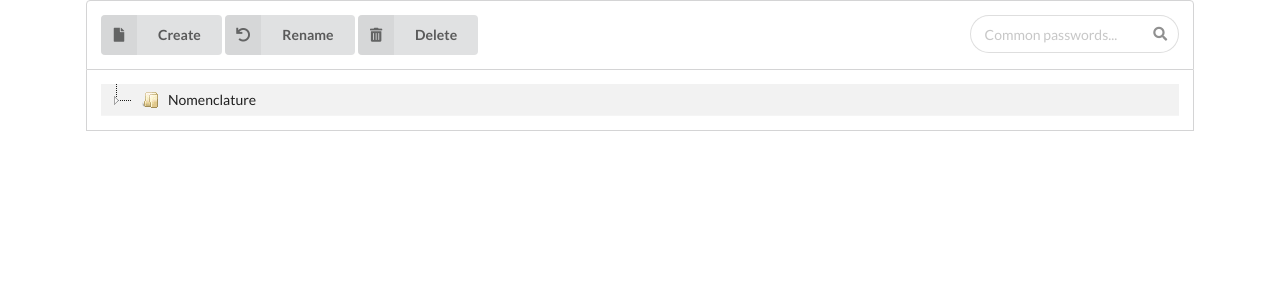
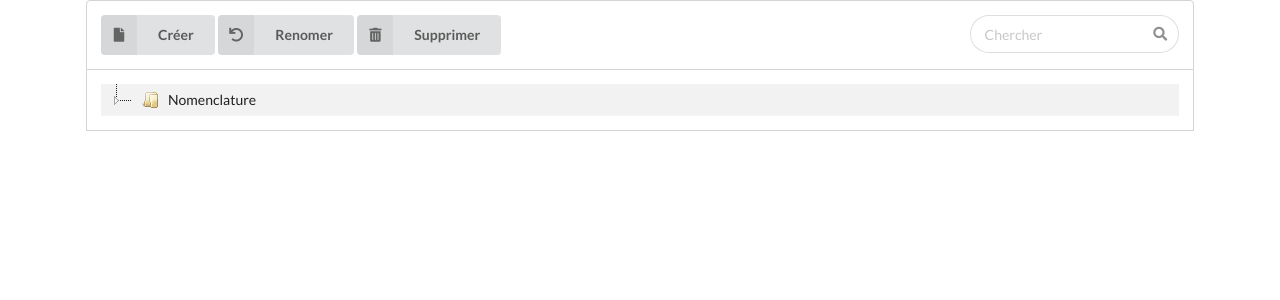
Before and after one commit to MohammedAymane/Projet-Web, a PHP site: page /nomenclature.php in a window 1280 px wide. Shown: the part 52-352 px from the top of the page. Run offline with PHP 8.4, Linux system fonts and the light colour scheme; the visitor is signed in with stand-in values (Sample User, id 1); data comes from the database, SQL or seed files in the repository; some libraries are stand-ins or nearby versions.

Commit message:
nomenclature confirmation before delete

```diff
--- a/config/config.php
+++ b/config/config.php
@@ -3,7 +3,7 @@
 //configure data to connect to database
 $server = "localhost";
 $user = "root";
-$password = "";
+$password = "root";
 $dbname = "projet_web";
 
 ?>
--- a/nomenclature.php
+++ b/nomenclature.php
@@ -5,48 +5,45 @@ include "./config/config.php";
   include "./services/dbFunctions.php";
   redirectOut();
   redirectNoneAdmin();
-
   $nomenclature = getNomenclatureItems();
   $json = $nomenclature["result"];
 ?>
 
 <!DOCTYPE html>
 <html>
-
 <head>
   <meta charset="utf-8">
   <title>jsTree test</title>
-    <!-- 2 load the theme CSS file -->
+  <!--load the theme CSS file -->
   <link rel="stylesheet" href="https://cdnjs.cloudflare.com/ajax/libs/jstree/3.2.1/themes/default/style.min.css" />
   <link rel="stylesheet" href="https://cdn.jsdelivr.net/semantic-ui/2.2.4/semantic.min.css">
   <link rel="stylesheet" href="./css/style.css">
 </head>
-
 <body>
-    <!-- 3 setup a container element -->
+<!--setup a container element -->
 <div class="ui container m-margin-top-large" style>
   <div class="ui top attached segment">
     <div class="ui stackable secondary four item menu">
 
       <button class="ui labeled icon button" onclick="tree_create();">
         <i class="file icon"></i>
-                    Create
+        Créer
       </button>
 
       <button class="ui labeled icon button" onclick="tree_rename();">
         <i class="right undo icon"></i>
-                    Rename
+        Renomer
       </button>
 
       <button class="ui labeled icon button" onclick="tree_delete();">
         <i class="right trash alternate icon"></i>
-                    Delete
+        Supprimer
       </button>
 
       <div class="right menu">
         <div class="ui search">
           <div class="ui icon input">
-                            <input class="prompt" type="text" id="search_bar" placeholder="Common passwords...">
+            <input class="prompt" type="text" id="search_bar" placeholder="Chercher">
             <i class="search icon"></i>
           </div>
           <div class="results"></div>
@@ -75,22 +72,21 @@ $json = $nomenclature["result"];
 </div>
 
 
-    <!-- 4 include the jQuery library -->
+<!--include the jQuery library -->
 <script src="https://cdnjs.cloudflare.com/ajax/libs/jquery/1.12.1/jquery.min.js"></script>
-    <!-- 5 include the minified jstree source -->
+<!--include the minified jstree source -->
 <script src="https://cdnjs.cloudflare.com/ajax/libs/jstree/3.2.1/jstree.min.js"></script>
 <script>
+
   function tree_create() {
     var ref = $('#jstree').jstree(true),
       sel = ref.get_selected();
-        if (!sel.length) {
-            return false;
-        }
+    if(!sel.length) { return false; }
     sel = sel[0];
     // sel = ref.create_node(sel, {"type":"file"});
     sel = ref.create_node(sel);
 
-        if (sel) {
+    if(sel) {
       ref.edit(sel);
     }
   };
@@ -98,9 +94,7 @@ $json = $nomenclature["result"];
   function tree_rename() {
     var ref = $('#jstree').jstree(true),
       sel = ref.get_selected();
-        if (!sel.length) {
-            return false;
-        }
+    if(!sel.length) { return false; }
     sel = sel[0];
     ref.edit(sel);
   };
@@ -108,31 +102,31 @@ $json = $nomenclature["result"];
   function tree_delete() {
     var ref = $('#jstree').jstree(true),
       sel = ref.get_selected();
-        if (!sel.length) {
-            return false;
+    if(!sel.length) { return false; }
+
+    var node = ref.get_node(sel[0]);
+
+    if(confirm("Do you really want to delete " + node.text + " ?")){
+      ref.delete_node(sel);
     }
-        ref.delete_node(sel);
   };
 
-    // 7 bind to events triggered on the tree
+
   function post(action, data) {
     let request = new XMLHttpRequest();
     request.open('post', 'nomenclatureHandler.php');
-        request.setRequestHeader("Content-type", "application/x-www-form-urlencoded");
-        request.send("id=" + data.node.id + "&parent=" + data.node.parent + "&text=" + data.node.text + "&action=" +
-            action);
+    request.setRequestHeader("Content-type","application/x-www-form-urlencoded");
+    request.send("id="+data.node.id+"&parent="+data.node.parent+"&text="+data.node.text+"&action="+action);
     // alert(action + " successfully");
   }
+  //bind to events triggered on the tree
+  $(function () {
 
-    $(function() {
-
-        // search code
+    // search node in the treee
     var to = false;
-        $('#search_bar').keyup(function() {
-            if (to) {
-                clearTimeout(to);
-            }
-            to = setTimeout(function() {
+    $('#search_bar').keyup(function () {
+      if(to) { clearTimeout(to); }
+      to = setTimeout(function () {
         var v = $('#search_bar').val();
         $('#jstree').jstree(true).search(v);
       }, 250);
@@ -140,26 +134,26 @@ $json = $nomenclature["result"];
 
     //  create an instance when the DOM is ready
     $("#jstree").jstree({
-            "core": {
-                "multiple": false,
-                "animation": 0,
-                "expand_selected_onload": true,
-                "themes": {
-                    "variant": "large",
-                    "stripes": true
+      "core" : {
+        "multiple" : false,
+        "animation" : 100,
+        "expand_selected_onload" : true,
+        "themes" : {
+          "variant" : "large",
+          "stripes" : true  //the tree background is striped
         },
 
-                "check_callback": function(op, node, par, pos, more) {
-                    if (op === "delete_node") {
+        "check_callback" : function (op, node, par, pos, more) {
+                              if(op === "delete_node") {
                                   if (node.parent === '#') {
                                       alert('Cannot delete root! bad guy!!!');
                                       return false;
                                   }
                               }
                           },
-                "data": <?php echo "$json"; ?>
+        "data" :  <?php echo "$json";?>
       },
-            "plugins": ["unique", "search"]
+      "plugins" : [ "unique", "search"]
     });
 
     //rename call back function
@@ -177,15 +171,14 @@ $json = $nomenclature["result"];
       post("delete", data);
     });
 
-        // interact with the tree - either way is OK
-        $('button').on('click', function() {
-            $('#jstree').jstree(true).select_node('child_node_1');
-            $('#jstree').jstree('select_node', 'child_node_1');
-            $.jstree.reference('#jstree').select_node('child_node_1');
-        });
+    // // interact with the tree - either way is OK
+    // $('button').on('click', function () {
+    //   $('#jstree').jstree(true).select_node('child_node_1');
+    //   $('#jstree').jstree('select_node', 'child_node_1');
+    //   $.jstree.reference('#jstree').select_node('child_node_1');
+    // });
 
   });
 </script>
 </body>
-
 </html>
```
Lines whose indentation alone changed are shown as unchanged.
